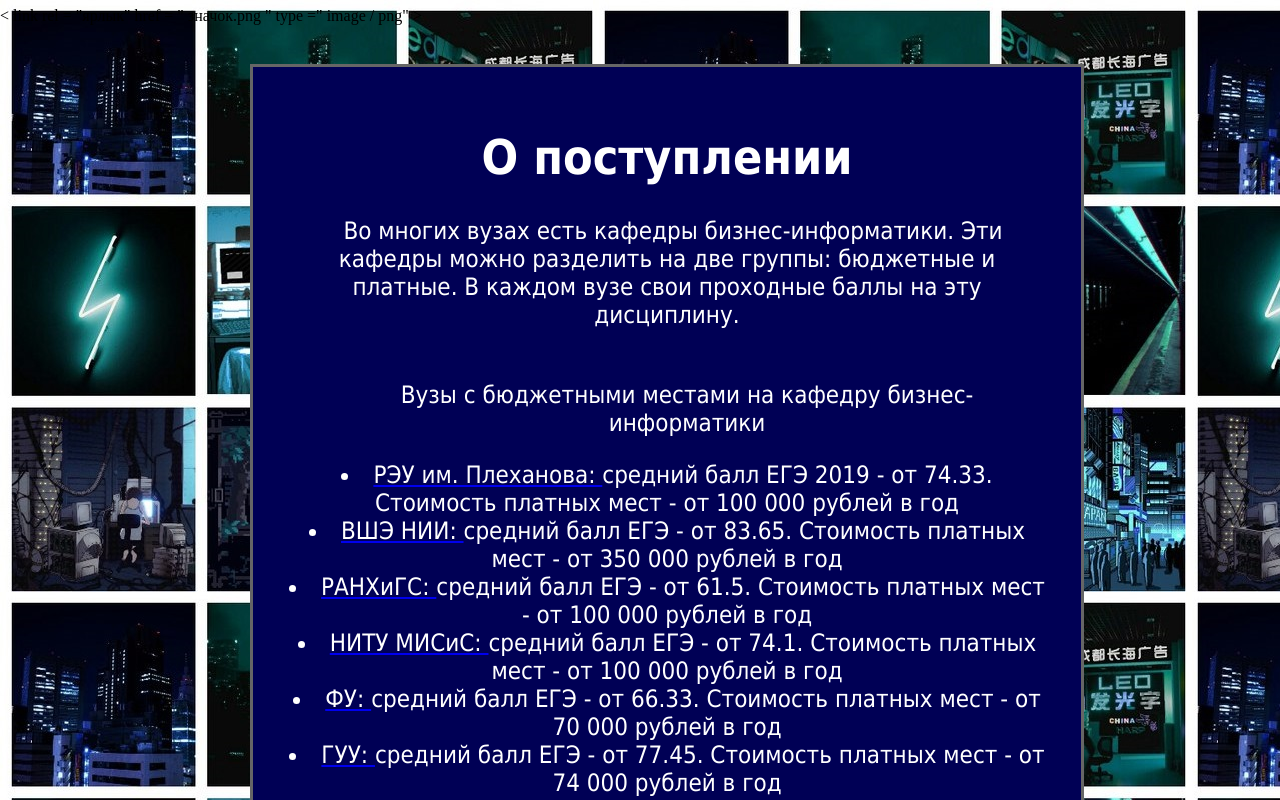
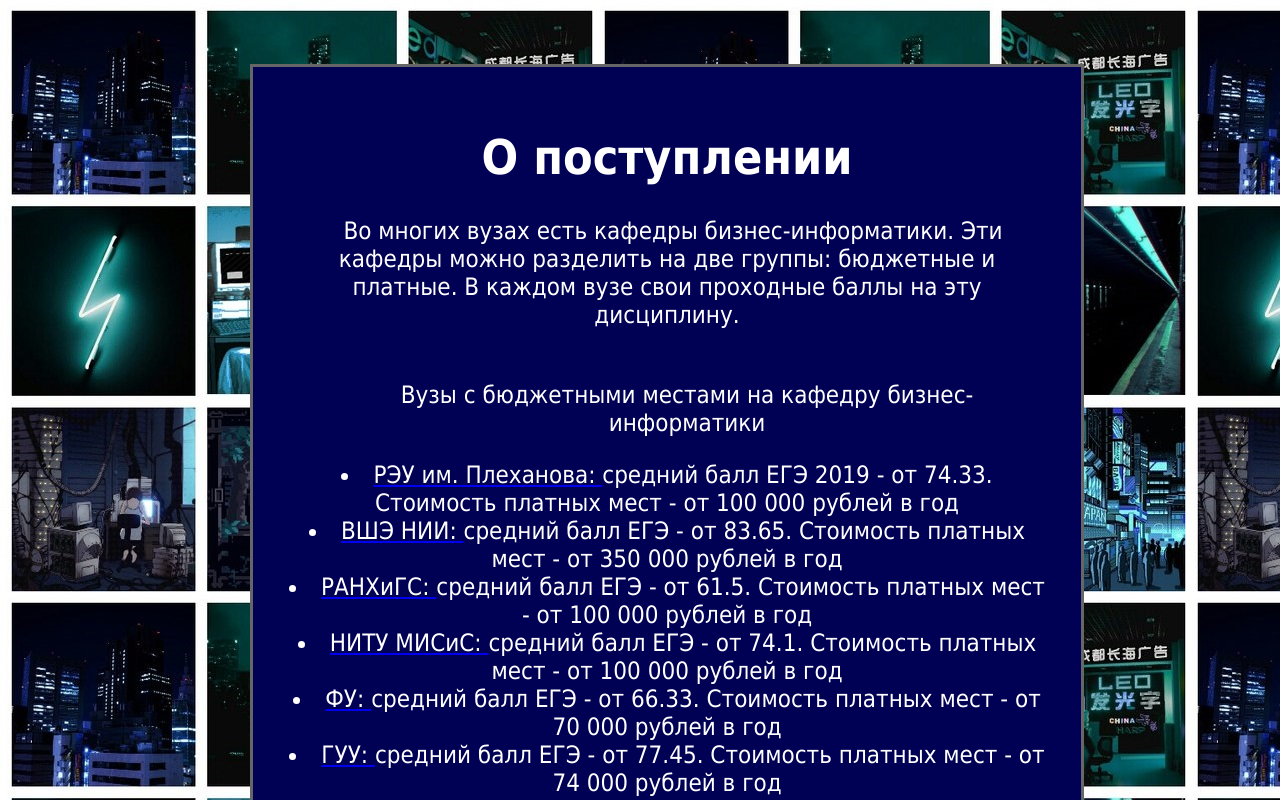
Before and after one commit to Bloknotchik/Bloknotchik.github.io, a plain HTML site: page O postuplenii.html in a window 1280 px wide. Shown: the top 800 px of the page. Drawn offline with Linux system fonts and the light colour scheme.

Commit message:
Update O postuplenii.html

```diff
--- a/O postuplenii.html
+++ b/O postuplenii.html
@@ -2,7 +2,6 @@
 <html>
 <head>
 <title> О поступлении </title>
-	< link  rel = "ярлык"  href = " значок.png " type =" image / png" >
 <style>
 		   body {
 			margin: 0; /* Убираем отступы */
```
